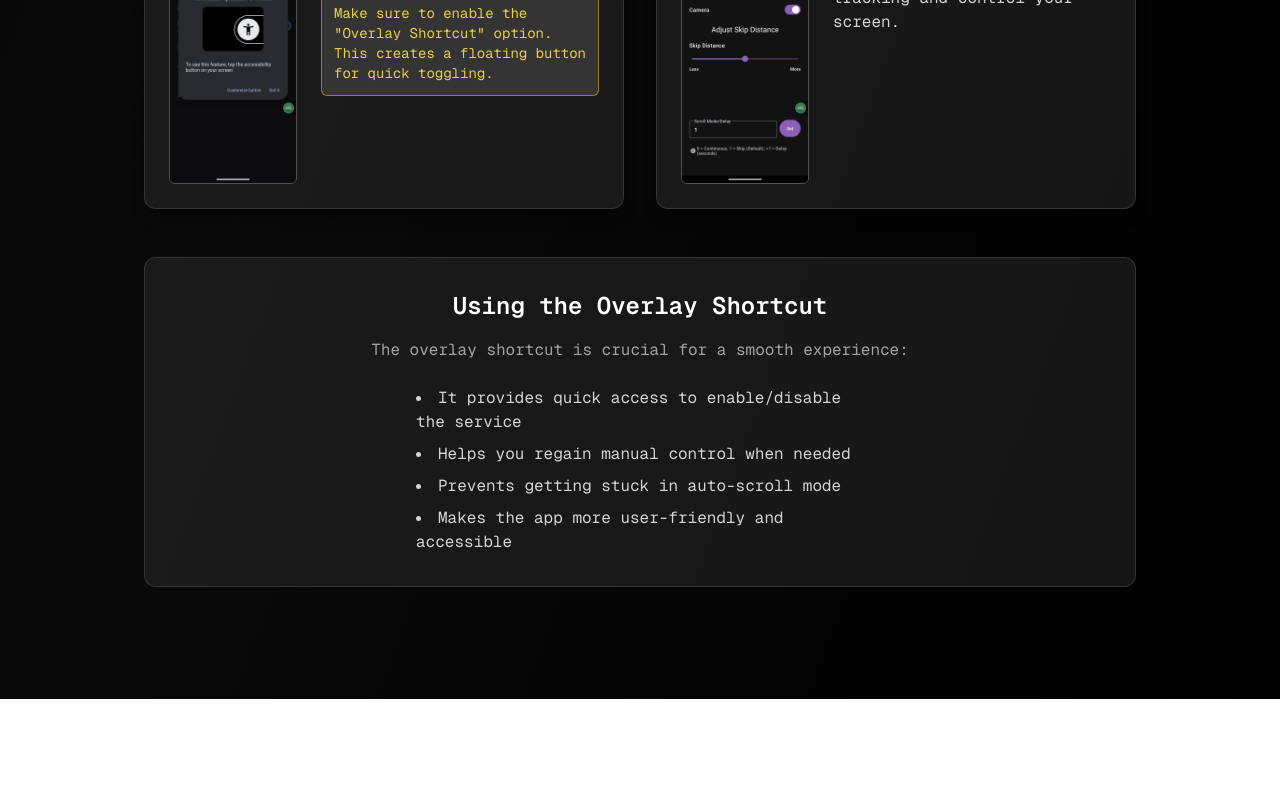
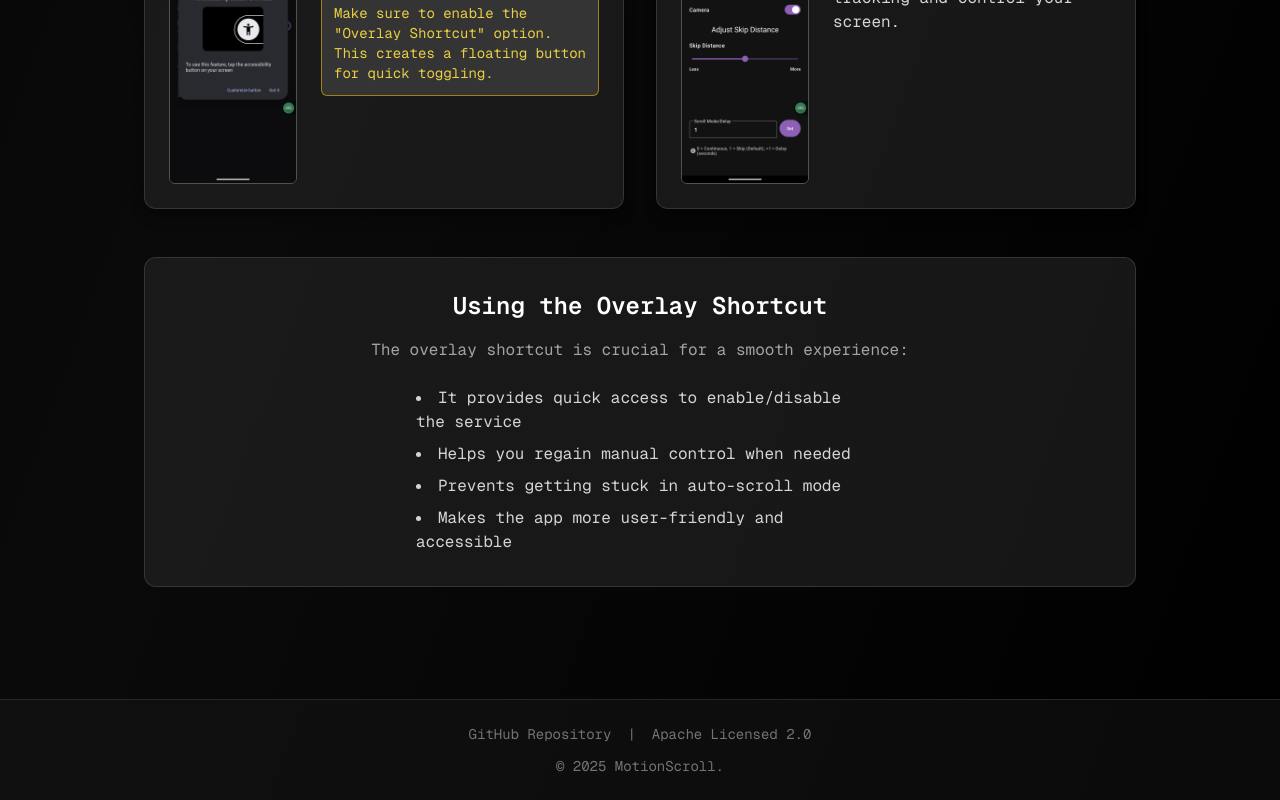
Before and after one commit to ayxse/Motionscroll-website, a React (Create React App) app: page /#/guide in a window 1280 px wide. Shown: the part 2756-3556 px from the top of the page. Before the commit the page ends 3455 px from the top, so only its background shows below. Built offline with nearby package versions, Linux system fonts and the light colour scheme.

Commit message:
Added footer

```diff
--- a/src/App.js
+++ b/src/App.js
@@ -5,6 +5,7 @@ import Download from './components/Download/Download';
 import About from './components/About/About';
 import Guide from './components/Guide/Guide';
 import Home from './components/Home/Home';
+import Footer from './components/Footer/Footer';
 
 function App() {
   return (
@@ -28,6 +29,8 @@ function App() {
             <Route path="/guide" element={<Guide />} />
           </Routes>
         </div>
+
+        <Footer />
       </div>
     </Router>
   );
--- /dev/null
+++ b/src/components/Footer/Footer.js
@@ -0,0 +1,37 @@
+import React from 'react';
+
+function Footer() {
+  const currentYear = new Date().getFullYear();
+
+  return (
+    <footer className="w-full mt-auto py-6 px-4 bg-gray-900/50 border-t border-gray-700/50 text-center text-gray-500 text-sm">
+      {/* Links Section */}
+      <div className="flex justify-center items-center space-x-4 mb-3">
+        <a
+          href="https://github.com/ayxse/MotionScroll"
+          target="_blank"
+          rel="noopener noreferrer"
+          className="hover:text-gray-300 hover:underline transition-colors"
+        >
+          GitHub Repository
+        </a>
+        <span>|</span> {/* Separator */}
+        <a
+          href="https://www.apache.org/licenses/LICENSE-2.0"
+          target="_blank"
+          rel="noopener noreferrer"
+          className="hover:text-gray-300 hover:underline transition-colors"
+        >
+          Apache Licensed 2.0
+        </a>
+      </div>
+
+      {/* Copyright Section */}
+      <p>
+        &copy; {currentYear} MotionScroll.
+      </p>
+    </footer>
+  );
+}
+
+export default Footer;
```
